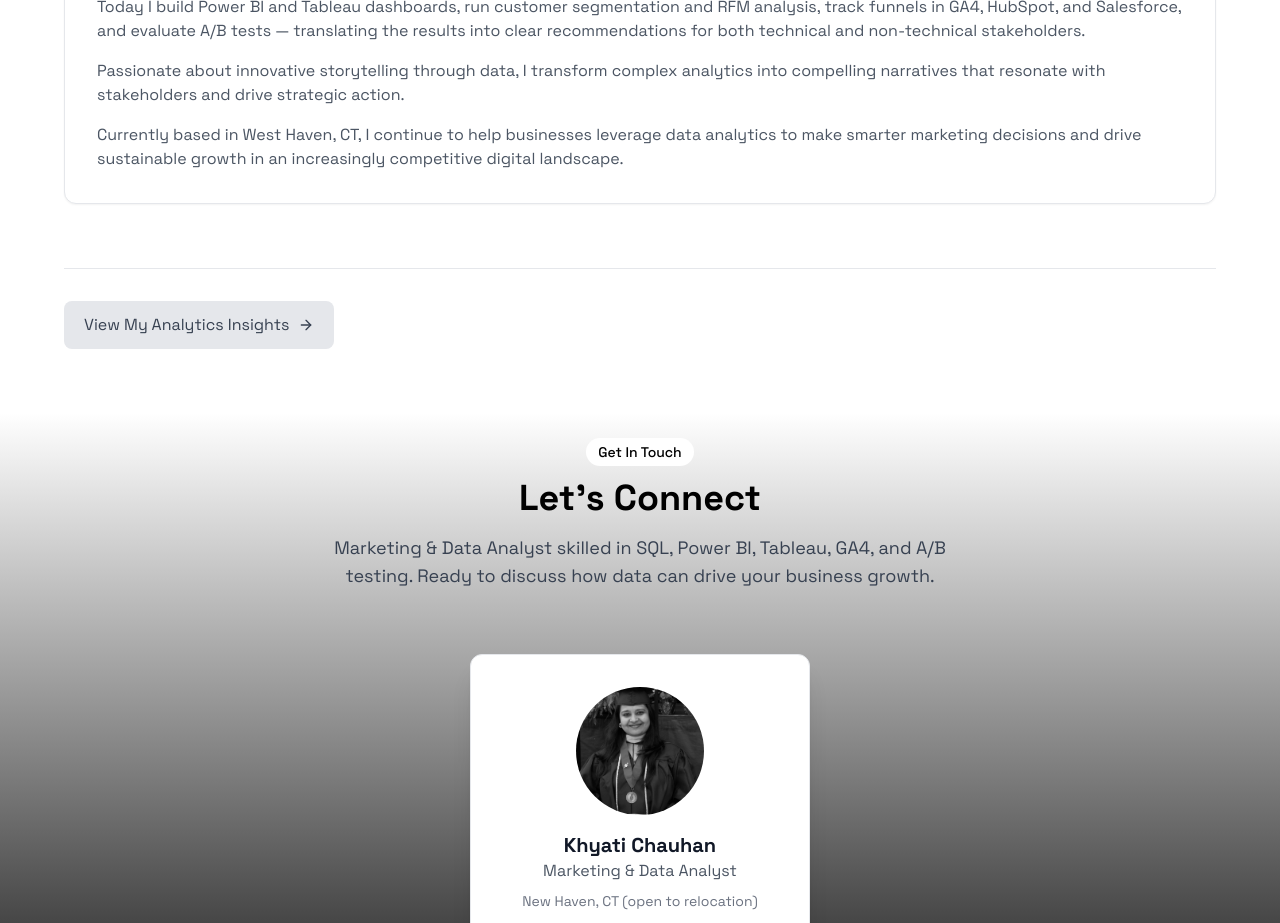
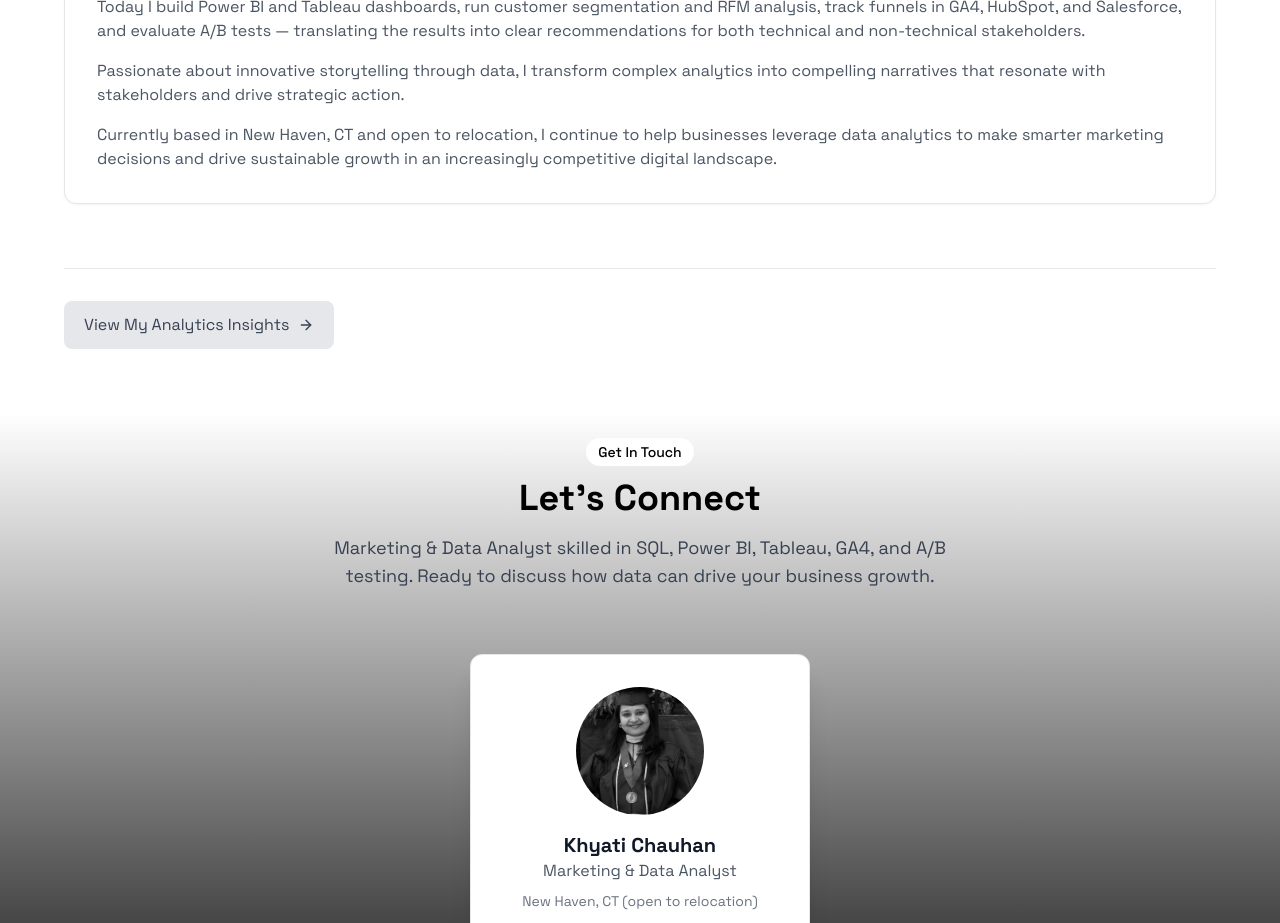
Before and after one commit to chauhankhyati55-dot/chauhansportfolio, a React (Vite) app: page /about in a window 1280 px wide. Shown: the part 880-1803 px from the top of the page. Built offline with nearby package versions, Linux system fonts and the light colour scheme.

Commit message:
Changes
Co-authored-by: chauhankhyati55-dot <227858740+chauhankhyati55-dot@users.noreply.github.com>

```diff
--- a/src/pages/About.tsx
+++ b/src/pages/About.tsx
@@ -111,7 +111,7 @@ const About = () => {
                     narratives that resonate with stakeholders and drive strategic action.
                   </p>
                   <p className="text-gray-600">
-                    Currently based in West Haven, CT, I continue to help businesses leverage data analytics to make
+                    Currently based in New Haven, CT and open to relocation, I continue to help businesses leverage data analytics to make
                     smarter marketing decisions and drive sustainable growth in an increasingly competitive digital landscape.
                   </p>
                 </div>
```
